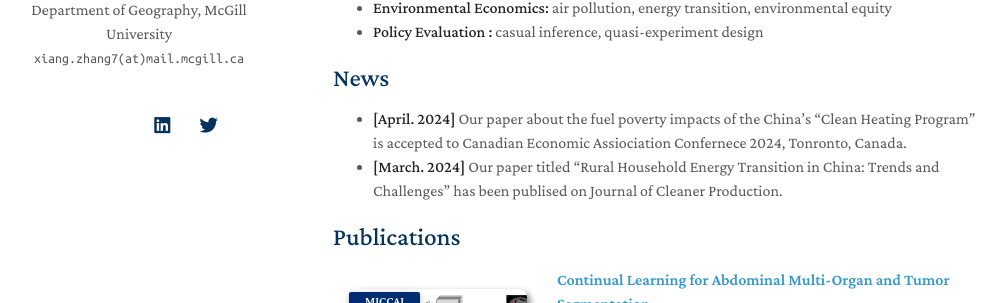
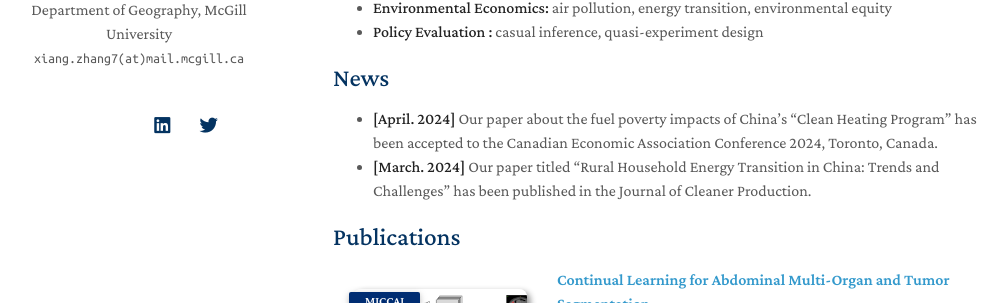
Before and after one commit to XiangShawnZhang/XiangShawnZhang.github.io, a Jekyll site: the page built from index.md, in a window 1280 px wide and 1312 px high. Shown: the part 295-598 px from the top of the window, without its empty margins (137-1145 px from the left). Built offline with Jekyll 4.4.1, drawn with Linux system fonts in a browser that asks for light colours; nearby versions of some CDN libraries; a style sheet for code colours, icons or effects is not loaded; our own code applies the rules of GitHub Pages for plain Markdown files.

Commit message:
Update index.md

```diff
--- a/index.md
+++ b/index.md
@@ -13,8 +13,8 @@ I am a Ph.D. Candidate at the Department of Geography, McGill University. My res
 
 ## News
 
-- **[April. 2024]** Our paper about the fuel poverty impacts of the China's "Clean Heating Program" is accepted to Canadian Economic Assiociation Confernece 2024, Tonronto, Canada.
-- **[March. 2024]** Our paper titled "Rural Household Energy Transition in China: Trends and Challenges" has been publised on Journal of Cleaner Production.
+- **[April. 2024]** Our paper about the fuel poverty impacts of China's "Clean Heating Program" has been accepted to the Canadian Economic Association Conference 2024, Toronto, Canada.
+- **[March. 2024]** Our paper titled “Rural Household Energy Transition in China: Trends and Challenges” has been published in the Journal of Cleaner Production.
 
 
 {% include_relative _includes/publications.md %}
```
